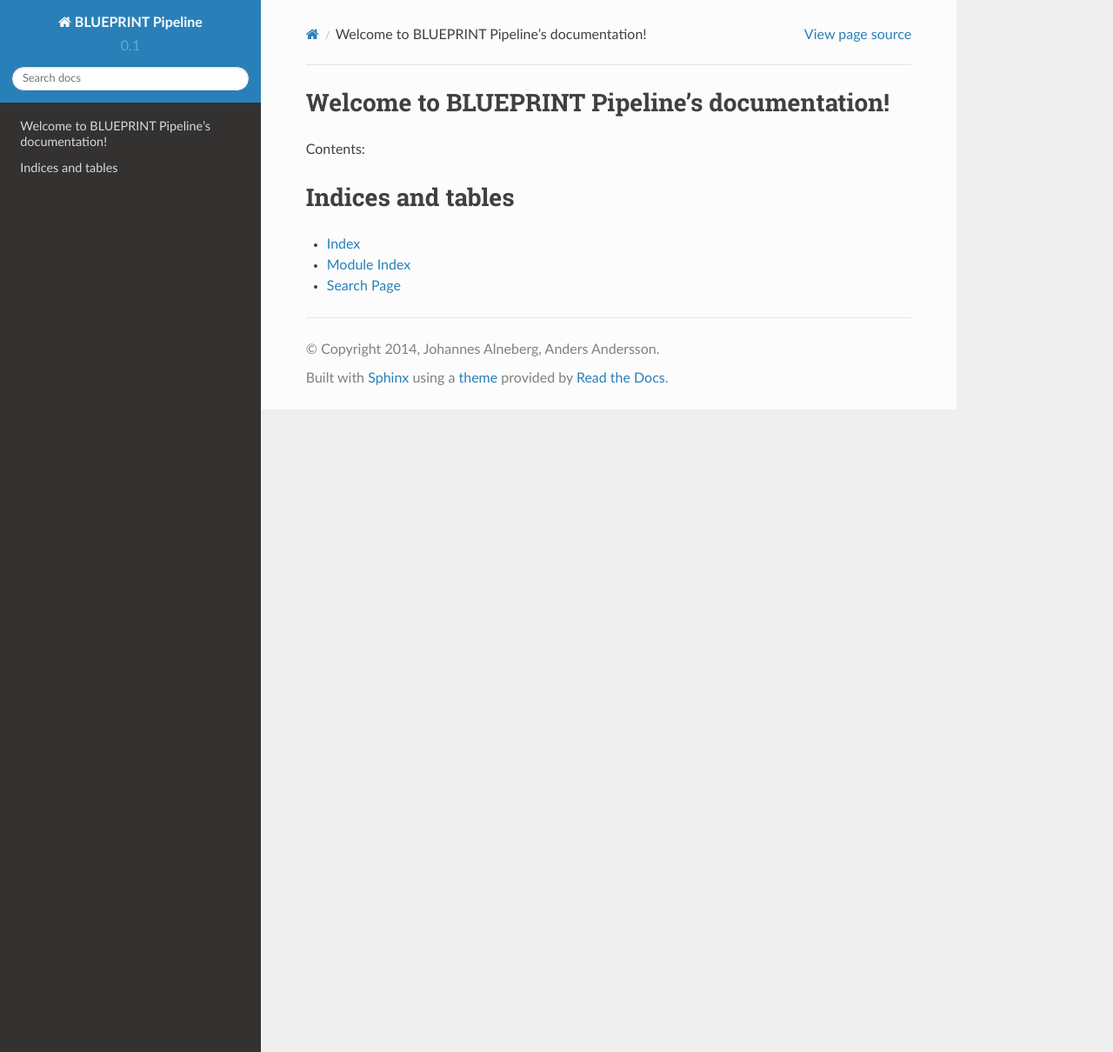
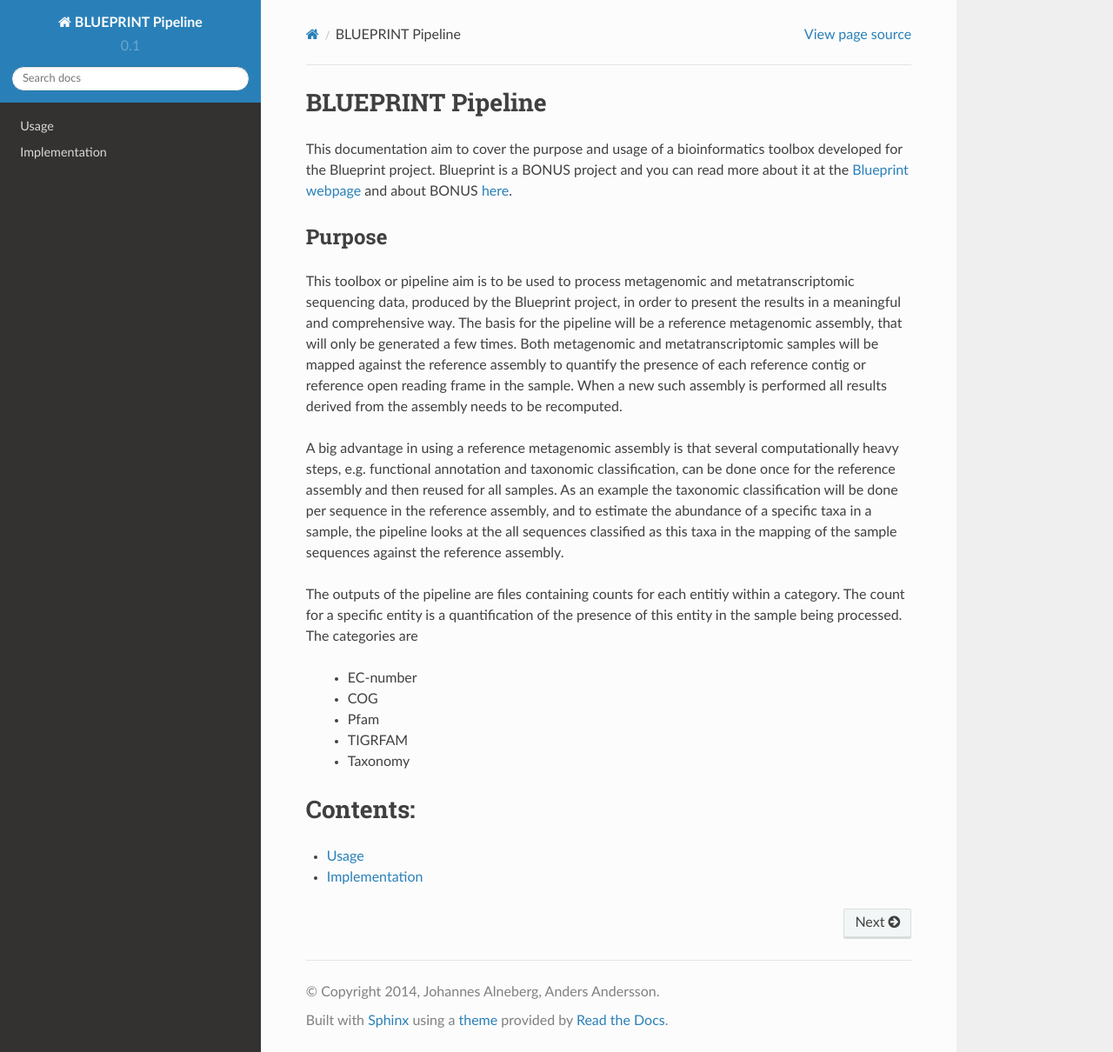
Before and after one commit to EnvGen/BLUEPRINT_pipeline, a Sphinx documentation site: the page built from doc/source/index.rst, in a window 1280 px wide and 1210 px high. Shown: the whole window at 87% size. Built offline with Sphinx 7.4.7 and the Read the Docs theme 2.0.0, drawn with Linux system fonts in a browser that asks for light colours.

Commit message:
Doc updates

```diff
--- /dev/null
+++ b/doc/source/implementation.rst
@@ -0,0 +1,5 @@
+Implementation
+--------------
+The toolbox consists of a set of rules implemented in `Snakemake`_. These are all foun under their specific category within the 'rules' directory.
+
+.. _`Snakemake`: https://bitbucket.org/johanneskoester/snakemake/wiki/Home
--- a/doc/source/index.rst
+++ b/doc/source/index.rst
@@ -3,19 +3,39 @@
    You can adapt this file completely to your liking, but it should at least
    contain the root `toctree` directive.
 
-Welcome to BLUEPRINT Pipeline's documentation!
-==============================================
+BLUEPRINT Pipeline
+==================
+This documentation aim to cover the purpose and usage of a bioinformatics toolbox developed for the Blueprint project.
+Blueprint is a BONUS project and you can read more about it at the `Blueprint webpage`_ and about BONUS `here`_.
+
+.. _Blueprint webpage: http://blueprint-project.org
+.. _here: http://www.bonusportal.org
+
+Purpose
+-------
+This toolbox or pipeline aim is to be used to process metagenomic and metatranscriptomic sequencing data, produced by the Blueprint project, in order to present the results in a meaningful  and comprehensive way.
+The basis for the pipeline will be a reference metagenomic assembly, that will only be generated a few times.
+Both metagenomic and metatranscriptomic samples will be mapped against the reference assembly to quantify the presence of each reference contig or reference open reading frame in the sample.
+When a new such assembly is performed all results derived from the assembly needs to be recomputed.
+
+A big advantage in using a reference metagenomic assembly is that several computationally heavy steps, e.g. functional annotation and taxonomic classification, can be done once for the reference assembly and then reused for all samples.
+As an example the taxonomic classification will be done per sequence in the reference assembly, and to estimate the abundance of a specific taxa in a sample, the pipeline looks at the all sequences classified as this taxa in the mapping of the sample sequences against the reference assembly.
+
+The outputs of the pipeline are files containing counts for each entitiy within a category.
+The count for a specific entity is a quantification of the presence of this entity in the sample being processed.
+The categories are
+
+    - EC-number
+    - COG
+    - Pfam
+    - TIGRFAM
+    - Taxonomy
+
 
 Contents:
-
+=========
 .. toctree::
    :maxdepth: 2
 
-
-
-Indices and tables
-==================
-
-* :ref:`genindex`
-* :ref:`modindex`
-* :ref:`search`
+   usage
+   implementation
```
Also changed, not shown: doc/source/usage.rst (added, +40 -0 lines).
